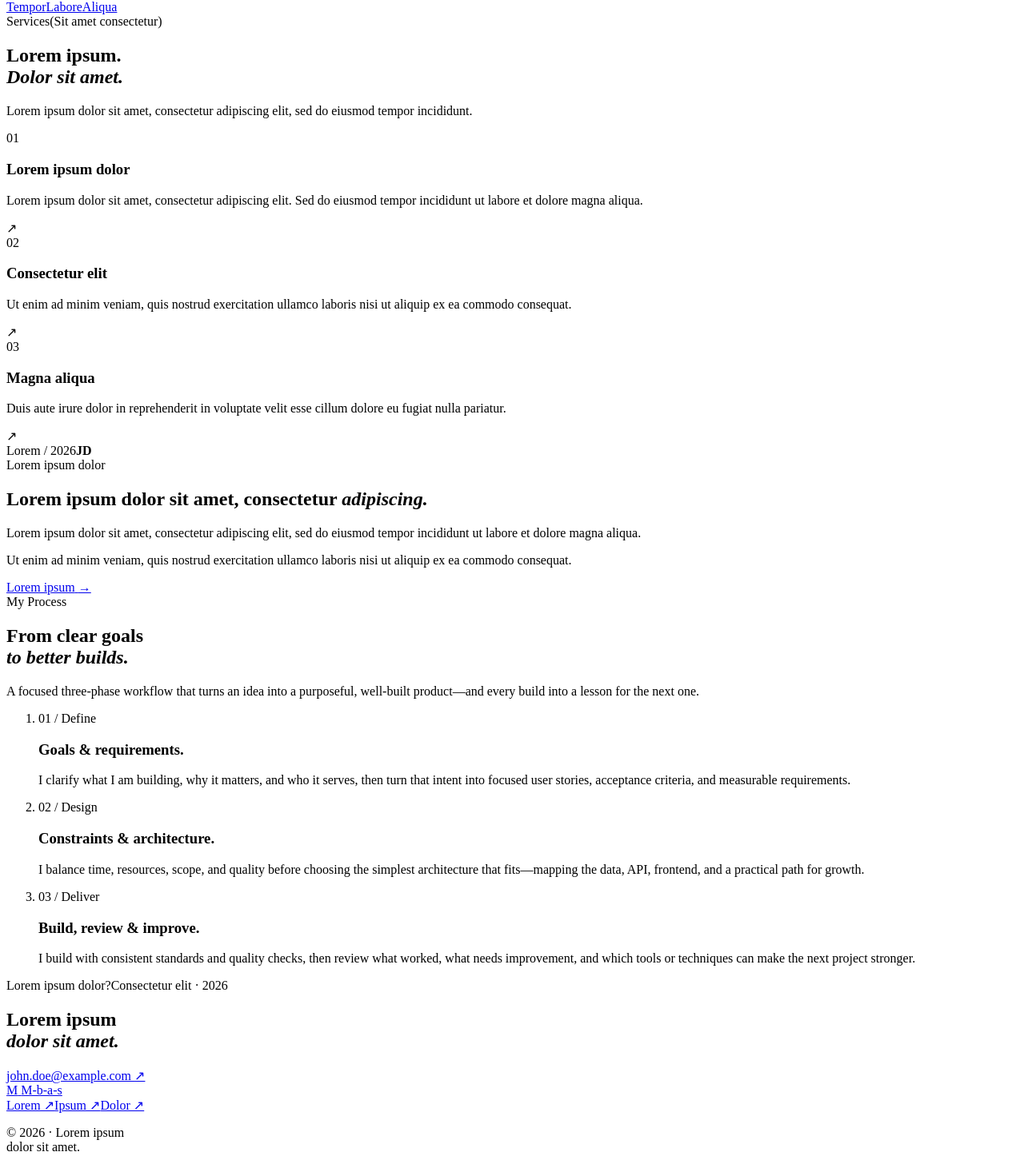
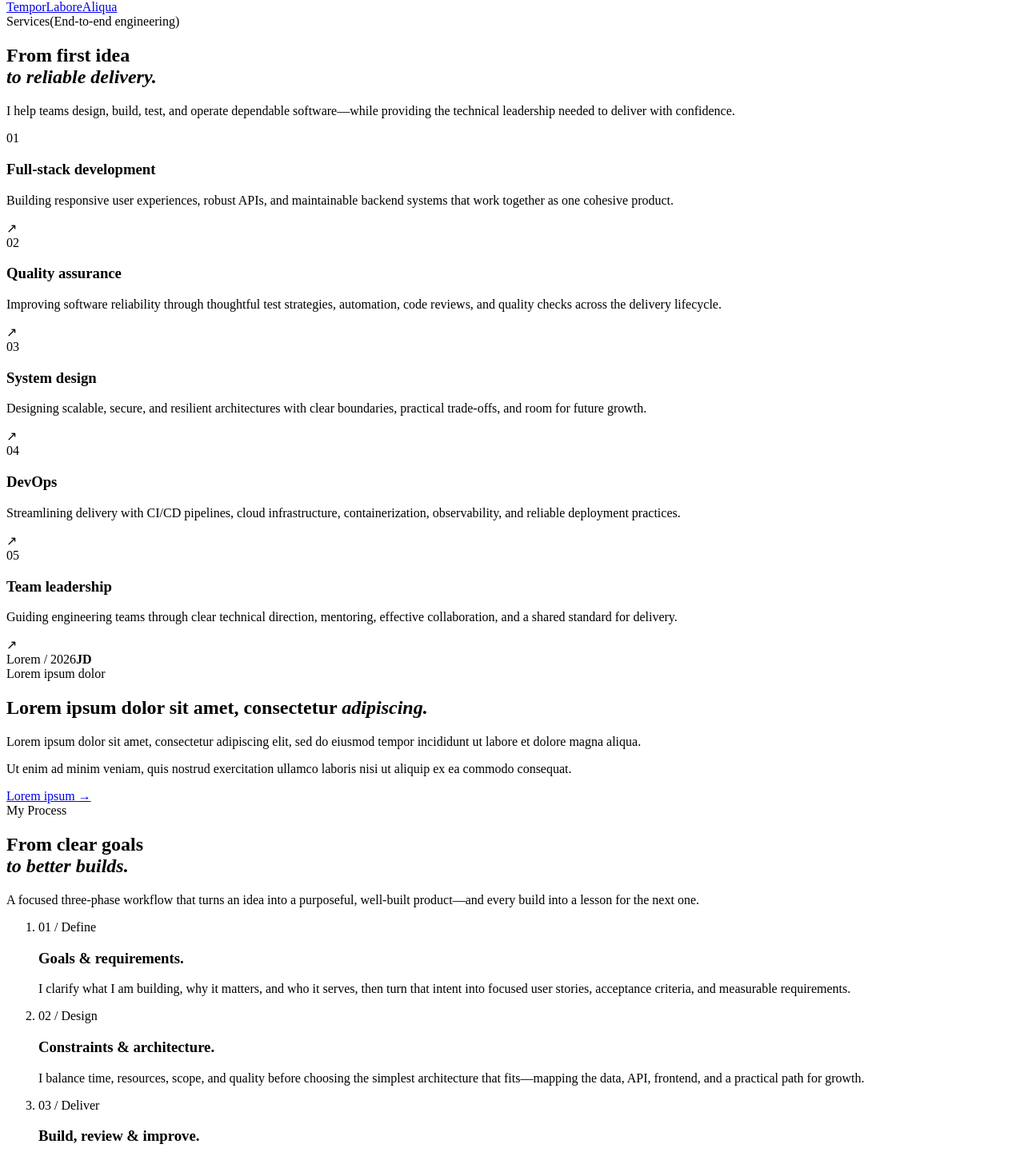
Before and after one commit to M-b-a-s/main-portfolio, a React (Vite) app: page / in a window 1280 px wide. Shown: the part 1158-2609 px from the top of the page at 80% size. Built offline with nearby package versions, Linux system fonts and the light colour scheme; the HTML template or start-up script is replaced by a standard one; a web font is replaced by a local one.

Commit message:
feat: update Footer and Services components for improved content and clarity

```diff
--- a/src/components/sections/Footer.tsx
+++ b/src/components/sections/Footer.tsx
@@ -1,9 +1,28 @@
-import { Brand, mono } from '../ui'
+import { Brand, mono } from "../ui";
 
 export function Footer() {
-  return <footer className="shell grid min-h-[210px] grid-cols-[1fr_1fr_1fr_auto] items-center gap-10 max-[900px]:grid-cols-2 max-[900px]:py-12 max-sm:grid-cols-1 max-sm:gap-6">
-    <a href="/"><Brand /></a>
-    <div className="flex gap-5 text-xs"><a href="https://www.linkedin.com" target="_blank" rel="noreferrer">Lorem ↗</a><a href="https://github.com" target="_blank" rel="noreferrer">Ipsum ↗</a><a href="https://www.instagram.com" target="_blank" rel="noreferrer">Dolor ↗</a></div>
-    <p className={`leading-relaxed ${mono}`}>© 2026 · Lorem ipsum<br />dolor sit amet.</p><a className="text-xs" href="#top">Lorem ipsum ↑</a>
-  </footer>
+  return (
+    <footer className="shell grid min-h-52.5 grid-cols-[1fr_1fr_1fr_auto] items-center gap-10 max-[900px]:grid-cols-2 max-[900px]:py-12 max-sm:grid-cols-1 max-sm:gap-6">
+      <a href="/">
+        <Brand />
+      </a>
+      <div className="flex gap-5 text-xs">
+        <a href="https://www.linkedin.com/in/ifechimenim" target="_blank" rel="noreferrer">
+          LinkedIn ↗
+        </a>
+        <a href="https://github.com/M-b-a-s" target="_blank" rel="noreferrer">
+          GitHub ↗
+        </a>
+        <a href="https://www.instagram.com/mbas_ernest" target="_blank" rel="noreferrer">
+          Instagram ↗
+        </a>
+      </div>
+      <p className={`leading-relaxed ${mono}`}>
+        © 2026 · Edition
+      </p>
+      <a className="text-xs" href="#top">
+        Back to top ↑
+      </a>
+    </footer>
+  );
 }
--- a/src/components/sections/Services.tsx
+++ b/src/components/sections/Services.tsx
@@ -12,20 +12,20 @@ export function Services() {
         data-reveal
       >
         <span>Services</span>
-        <span className="max-sm:hidden">(Sit amet consectetur)</span>
+        <span className="max-sm:hidden">(End-to-end engineering)</span>
       </div>
       <div
         className="grid grid-cols-[1.5fr_.5fr] items-end gap-[60px] py-[70px] pb-[90px] max-[900px]:grid-cols-1 max-sm:py-[55px]"
         data-reveal
       >
         <h2 className="text-[clamp(48px,6vw,90px)] font-medium leading-[.93] tracking-[-.055em] max-sm:text-[49px]">
-          Lorem ipsum.
+          From first idea
           <br />
-          <em className="font-serif font-light">Dolor sit amet.</em>
+          <em className="font-serif font-light">to reliable delivery.</em>
         </h2>
         <p className="max-w-[400px] text-[15px] leading-[1.65] text-[#585851] max-[900px]:ml-[25%] max-sm:ml-0">
-          Lorem ipsum dolor sit amet, consectetur adipiscing elit, sed do
-          eiusmod tempor incididunt.
+          I help teams design, build, test, and operate dependable software—while
+          providing the technical leadership needed to deliver with confidence.
         </p>
       </div>
       <div className="border-b border-ink">
--- a/src/data/portfolio.ts
+++ b/src/data/portfolio.ts
@@ -5,9 +5,11 @@ export const projects = [
 ]
 
 export const services = [
-  ['01', 'Lorem ipsum dolor', 'Lorem ipsum dolor sit amet, consectetur adipiscing elit. Sed do eiusmod tempor incididunt ut labore et dolore magna aliqua.'],
-  ['02', 'Consectetur elit', 'Ut enim ad minim veniam, quis nostrud exercitation ullamco laboris nisi ut aliquip ex ea commodo consequat.'],
-  ['03', 'Magna aliqua', 'Duis aute irure dolor in reprehenderit in voluptate velit esse cillum dolore eu fugiat nulla pariatur.'],
+  ['01', 'Full-stack development', 'Building responsive user experiences, robust APIs, and maintainable backend systems that work together as one cohesive product.'],
+  ['02', 'Quality assurance', 'Improving software reliability through thoughtful test strategies, automation, code reviews, and quality checks across the delivery lifecycle.'],
+  ['03', 'System design', 'Designing scalable, secure, and resilient architectures with clear boundaries, practical trade-offs, and room for future growth.'],
+  ['04', 'DevOps', 'Streamlining delivery with CI/CD pipelines, cloud infrastructure, containerization, observability, and reliable deployment practices.'],
+  ['05', 'Team leadership', 'Guiding engineering teams through clear technical direction, mentoring, effective collaboration, and a shared standard for delivery.'],
 ]
 
 export const processSteps = [
```
